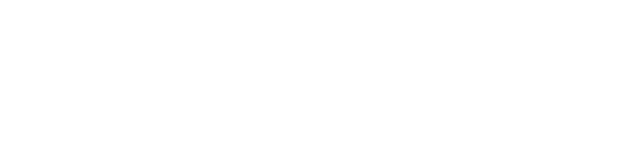
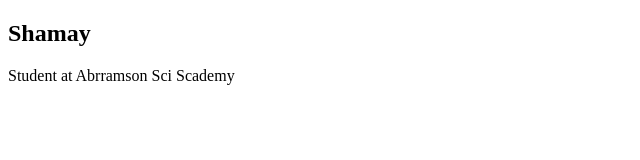
Before and after one commit to Shamaypeart/shamaypeart.github.io, a plain HTML site: page index.html in a window 1280 px wide. Shown: the whole page, without its empty margins (0-640 px from the left). Drawn offline with Linux system fonts and the light colour scheme.

Commit message:
add index.html and css files

```diff
--- a/index.html
+++ b/index.html
@@ -1,18 +1,30 @@
 <!DOCTYPE HTML>
 <html>
 
-    <head>
-        <title>Shamay's website</title>
-    </head>
+<head>
+    <title>Shamay's website</title>
+</head>
 
-    <body>
+<body>
     <!-- Visisble HTML elements Go HERE  -->
+    <div>
         <nav>
 
         </nav>
         <main>
+            <!-- Sidebar section -->
+            <div>
 
+            </div>
+            <!-- Contnt section -->
+            <div>
+                <h2> Shamay </h2>
+                <p> Student at Abrramson Sci Scademy </p>
+                <!--1.Anime 2.Games 3.Food-->
+                <div> </div>
+            </div>
         </main>
+    </div>
 </body>
 
 </html>
```
